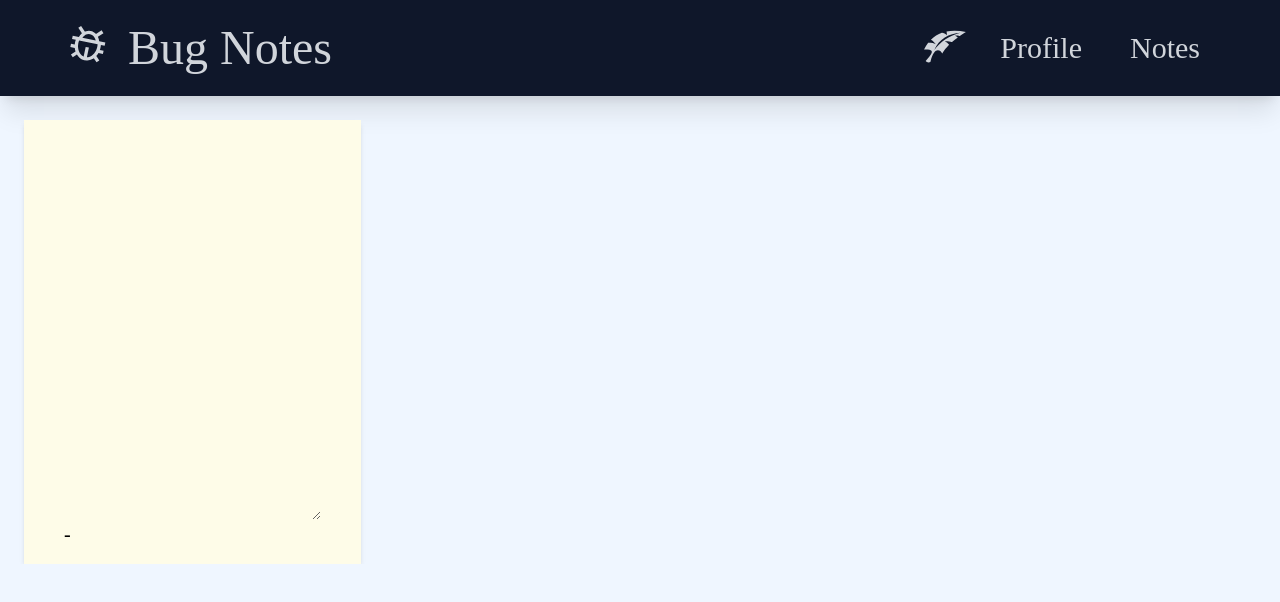
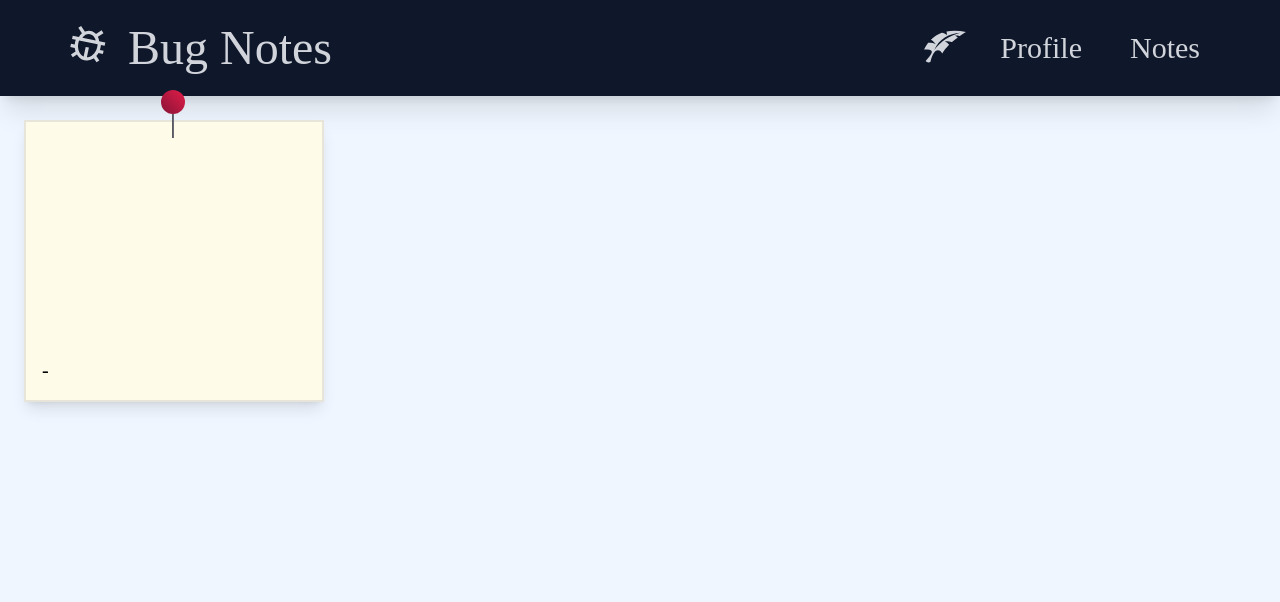
Before and after one commit to personeusw18/BugNotes, a React (Vite) app: page /notes in a window 1280 px wide. Both pictures are taken after a click on the icon 944 px from the left and 46 px from the top of the page. Shown: the top 602 px of the page. Built offline with nearby package versions, Linux system fonts and the light colour scheme; a web font is replaced by a local one.

Commit message:
Pin on Notes and Note formatting

```diff
--- a/src/App.tsx
+++ b/src/App.tsx
@@ -32,9 +32,11 @@ function App() {
         </ul>
       </NavBar>
 
-      <div id="page-content" className="m-0 p-0 box-border overflow-y-visible">
+      <div id="page-content" className="m-0 p-0 box-border">
         <Route path="/">
-          <NotesWindow notes={notesArray}/>
+          <div className='absolute'>
+            <NotesWindow notes={notesArray}/>
+          </div>
         </Route>
         <Route path="/profile"><ProfileWindow/></Route>
         <Route path="/notes"><NotesWindow notes={notesArray} /></Route>
--- a/src/components/NoteContainer.tsx
+++ b/src/components/NoteContainer.tsx
@@ -1,4 +1,5 @@
 import { ChangeEvent, useState } from "react";
+import Draggable, {DraggableCore} from 'react-draggable';
 
 export interface Note{
   message: string;
@@ -26,14 +27,33 @@ export function NoteContainer (props: NotePropTypes) {
   }
 
   return (
-    <div className="bg-yellow-50 text-xl min-h-[100px] font-cursive m-6 mb-0 p-10 pt-4 pb-4
-        flex flex-col shadow-md justify-between"
-    >
-      <textarea onChange={handleMessageChange} className="bg-yellow-50 text-zinc-900 placeholder-zinc-900 h-96 resize w-full max-w-full min-w-[200px]" value={noteMessage}/>
-      <div id="name-div">
-        <span>- </span>
-        <input onChange={handleMessageNote} className="bg-yellow-50 text-zinc-900 placeholder-zinc-900 " type="text" value={noteName}/>
+    <Draggable>
+      <div className="bg-yellow-50 text-xl w-[300px] min-h-[150px] h-fit font-cursive m-6 mb-0 p-4
+          flex flex-col shadow-lg justify-between border-zinc-400 border-opacity-25 border-2"
+      >
+        <div id="pin" className="bg-transparent">
+          <div className="absolute left-[calc(50%-13px)] -top-8 w-6 h-6 rounded-full bg-gradient-to-tr from-rose-900 to-rose-600 outline-1 outline-zinc-800"/>
+          <div className="absolute left-[calc(50%-2px)] w-0.5 h-6 -top-2 bg-gradient-to-r from-zinc-600 to-zinc-500"/>
+        </div>
+
+        <textarea
+          onChange={handleMessageChange}
+          spellCheck={false}
+          className="bg-yellow-50 text-zinc-900 placeholder-zinc-900 focus:outline-none
+            focus:border-zinc-400 focus:outline-dashed focus:outline-2 focus:outline-zinc-300 h-[210px] resize-none"
+          value={noteMessage}/>
+
+        <div id="name-div" className="flex w-fit pt-2">
+          <span>- </span>
+          <input
+            spellCheck={false}
+            onChange={handleMessageNote}
+            className="bg-yellow-50 text-zinc-900 placeholder-zinc-900 focus:outline-none
+            focus:outline-dashed focus:outline-2 focus:outline-zinc-300 "
+            type="text"
+            value={noteName}/>
+        </div>
       </div>
-    </div>
+    </Draggable>
   )
 }
--- a/src/components/NotesWindow.tsx
+++ b/src/components/NotesWindow.tsx
@@ -8,7 +8,7 @@ interface NotesWindowPropTypes {
 export function NotesWindow (props: NotesWindowPropTypes) {
 
   return (
-    <div className="flex flex-row p-0 align-middle">
+    <div>
       { props.notes.map(note => (
         <NoteContainer note={note}/>
       ))}
--- a/src/global.css
+++ b/src/global.css
@@ -3,5 +3,6 @@ html, body {
   padding: 0;
   background-color: rgb(239 246 255);
   box-sizing: border-box;
+  height: 100vh;
   overflow: hidden;
 }
```
